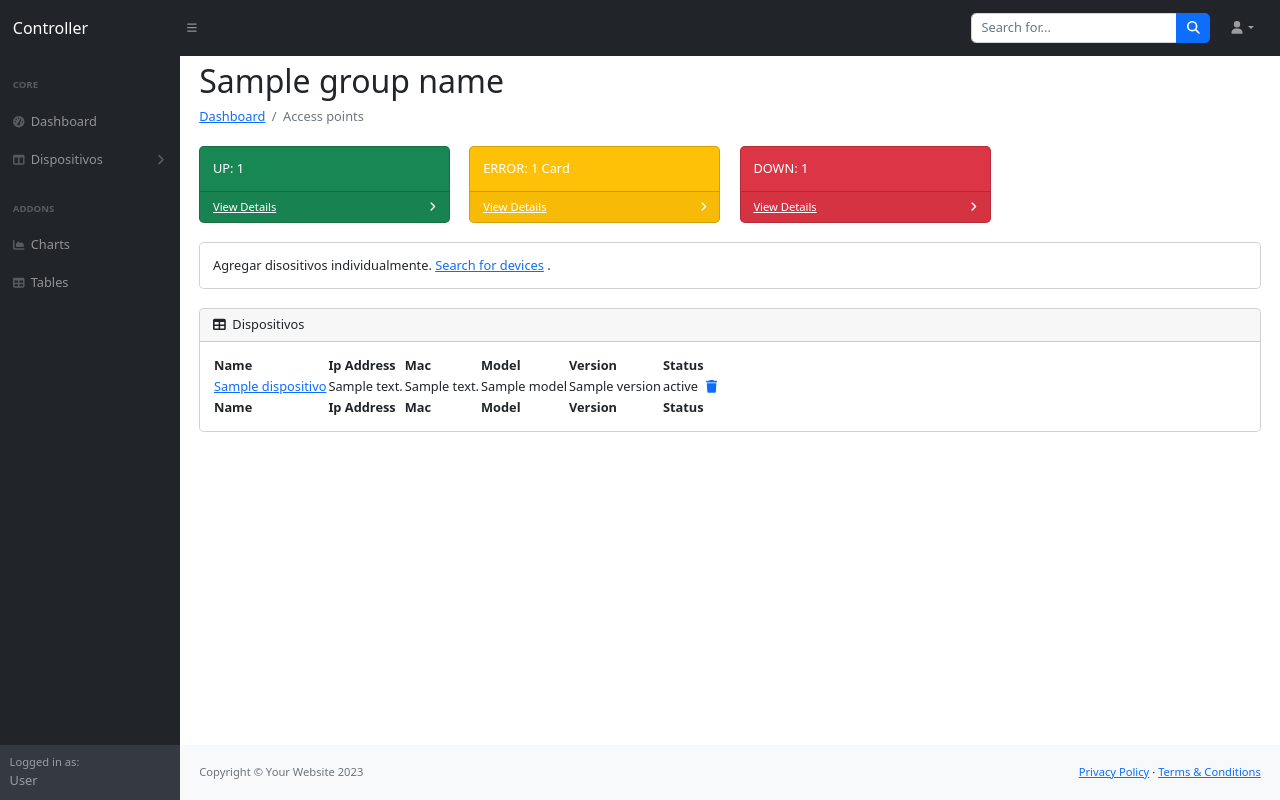
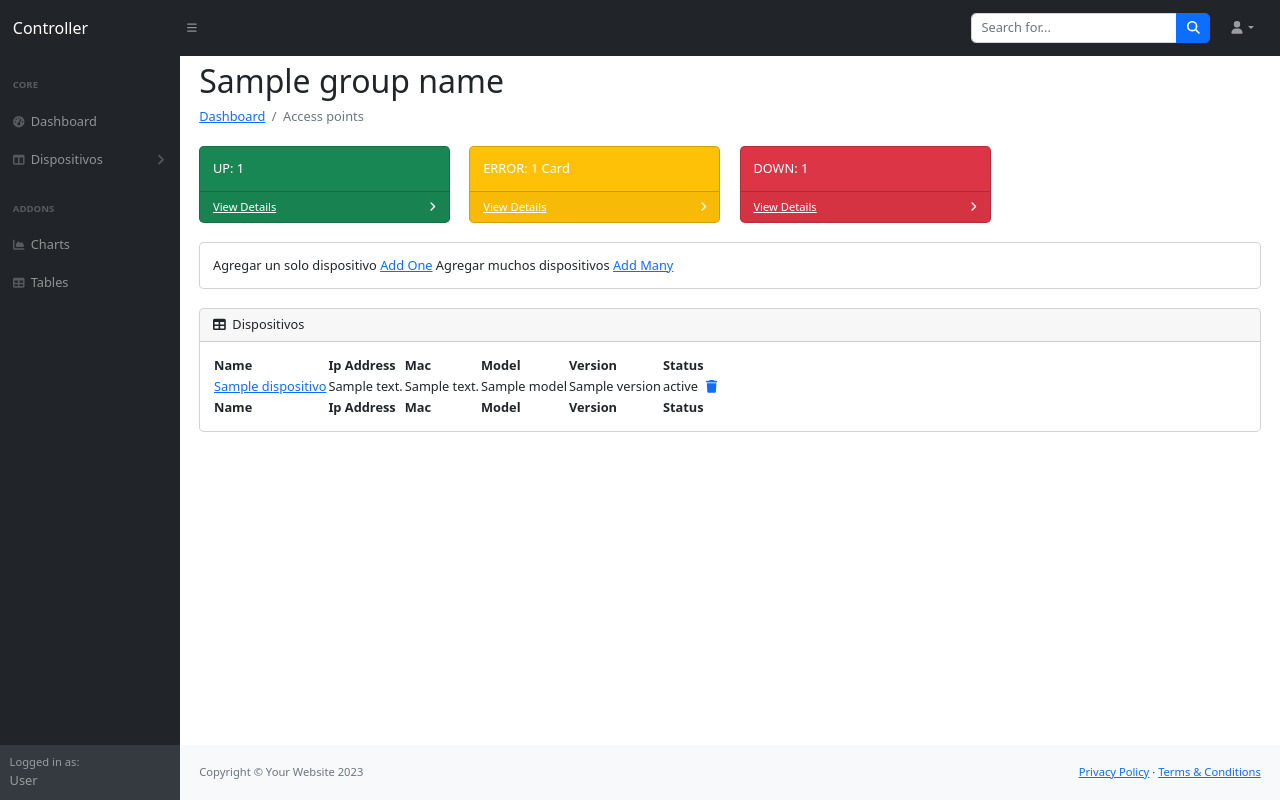
Before and after one commit to hokuto06/devicescontroller, a Django app: template mainController/templates/table.html in a window 1280 px wide. Run offline with Django 4.2, Linux system fonts and the light colour scheme; the template is opened without the code that fills it: most values are stand-ins (such as "Sample title", 1, 10 or a date in 2020); some libraries are stand-ins or nearby versions.

Commit message:
Restauracion

```diff
--- a/mainController/templates/table.html
+++ b/mainController/templates/table.html
@@ -47,9 +47,10 @@
         </div>
         <div class="card mb-4">
             <div class="card-body">
-                Agregar disositivos individualmente.
-                <a href="{% url  'procesar_formulario' group_name %}">Search for devices</a>
-                .
+                Agregar un solo dispositivo
+                <a href="{% url  'add_one_device' group_name %}">Add One</a>
+                Agregar muchos dispositivos
+                <a href="{% url  'procesar_formulario' group_name %}">Add Many</a>
             </div>
         </div>
         <div class="card mb-4">
```
